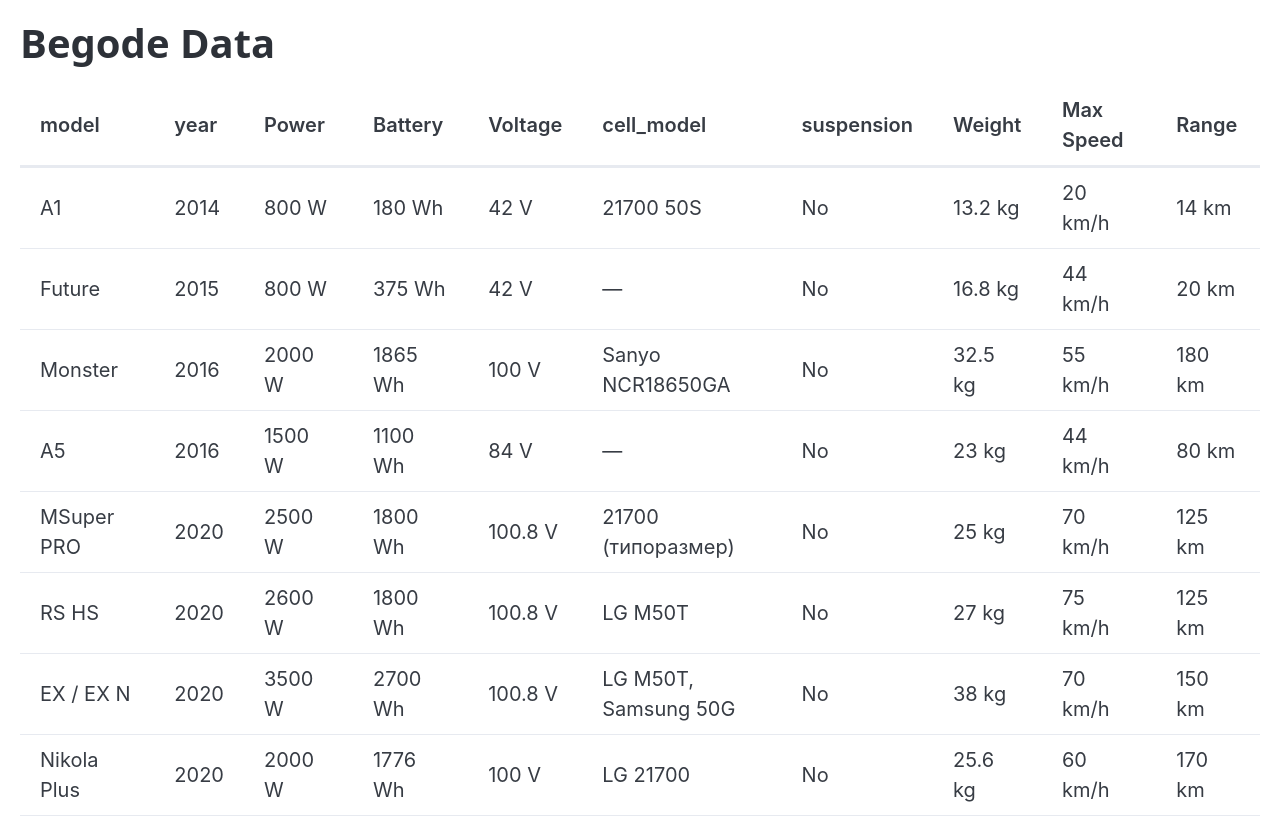
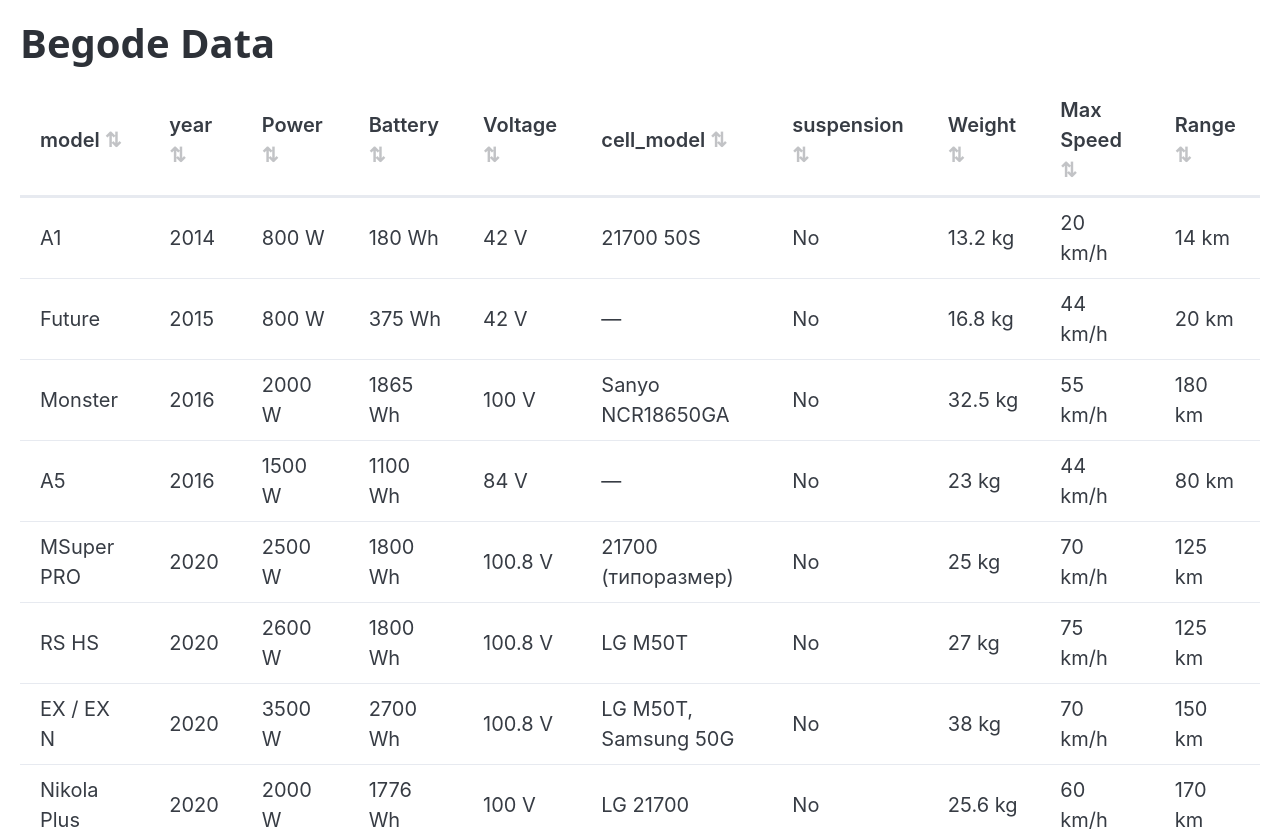
Before and after one commit to Nufeen/euc-db, a React (Vite) app: page / in a window 1280 px wide. Shown: the top 831 px of the page. Built offline with nearby package versions, Linux system fonts and the light colour scheme.

Commit message:
Add sorting

```diff
--- a/src/Table.tsx
+++ b/src/Table.tsx
@@ -1,9 +1,16 @@
+import { useState } from 'react'
+
 interface BegodeItem {
   [key: string]: string | number | boolean | null
 }
 
 interface TableProps {
   data: BegodeItem[]
+}
+
+interface SortConfig {
+  column: string | null
+  direction: 'asc' | 'desc'
 }
 
 const unitMap: Record<string, string> = {
@@ -38,23 +45,66 @@ function formatValue(value: string | number | boolean | null, unit: string | und
 }
 
 function Table({ data }: TableProps) {
+  const [sortConfig, setSortConfig] = useState<SortConfig>({ column: null, direction: 'asc' })
+
   if (!data || data.length === 0) {
     return <p>No data</p>
   }
 
   const columns = Object.keys(data[0])
 
+  const sortedData = [...data]
+  if (sortConfig.column) {
+    sortedData.sort((a, b) => {
+      const aVal = a[sortConfig.column!]
+      const bVal = b[sortConfig.column!]
+
+      if (aVal === null || aVal === undefined) return 1
+      if (bVal === null || bVal === undefined) return -1
+
+      let comparison = 0
+      if (typeof aVal === 'number' && typeof bVal === 'number') {
+        comparison = aVal - bVal
+      } else {
+        comparison = String(aVal).localeCompare(String(bVal))
+      }
+
+      return sortConfig.direction === 'asc' ? comparison : -comparison
+    })
+  }
+
+  const handleSort = (column: string) => {
+    setSortConfig((prev) => ({
+      column,
+      direction: prev.column === column && prev.direction === 'asc' ? 'desc' : 'asc',
+    }))
+  }
+
+  const getSortIcon = (column: string) => {
+    if (sortConfig.column !== column) return ' ⇅'
+    return sortConfig.direction === 'asc' ? ' ↑' : ' ↓'
+  }
+
+  const getSortIconStyle = (column: string) => {
+    return {
+      opacity: sortConfig.column === column ? 1 : 0.3,
+    }
+  }
+
   return (
     <table>
       <thead>
         <tr>
           {columns.map((col) => (
-            <th key={col}>{columnLabels[col] || col}</th>
+            <th key={col} onClick={() => handleSort(col)} style={{ cursor: 'pointer' }}>
+              {columnLabels[col] || col}
+              <span style={getSortIconStyle(col)}>{getSortIcon(col)}</span>
+            </th>
           ))}
         </tr>
       </thead>
       <tbody>
-        {data.map((row, idx) => (
+        {sortedData.map((row, idx) => (
           <tr key={idx}>
             {columns.map((col) => {
               const unit = unitMap[col]
```
